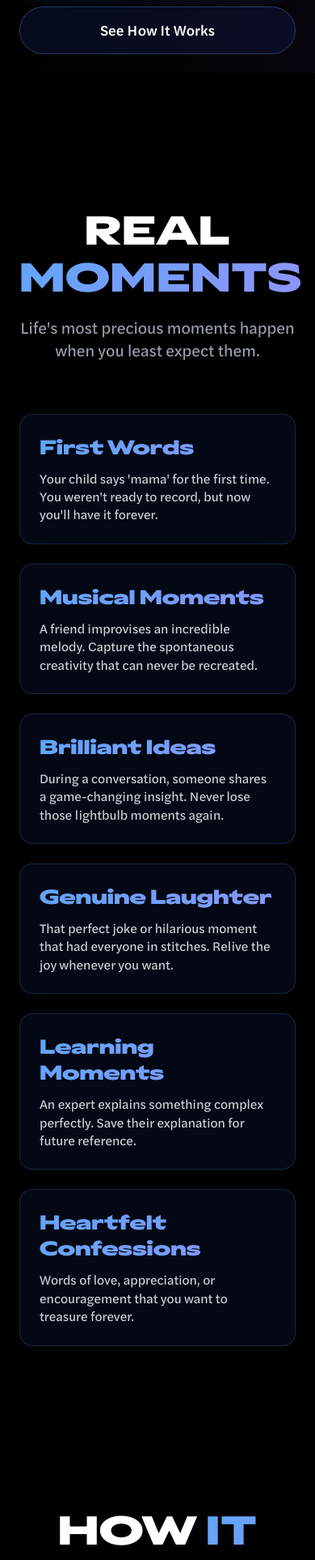
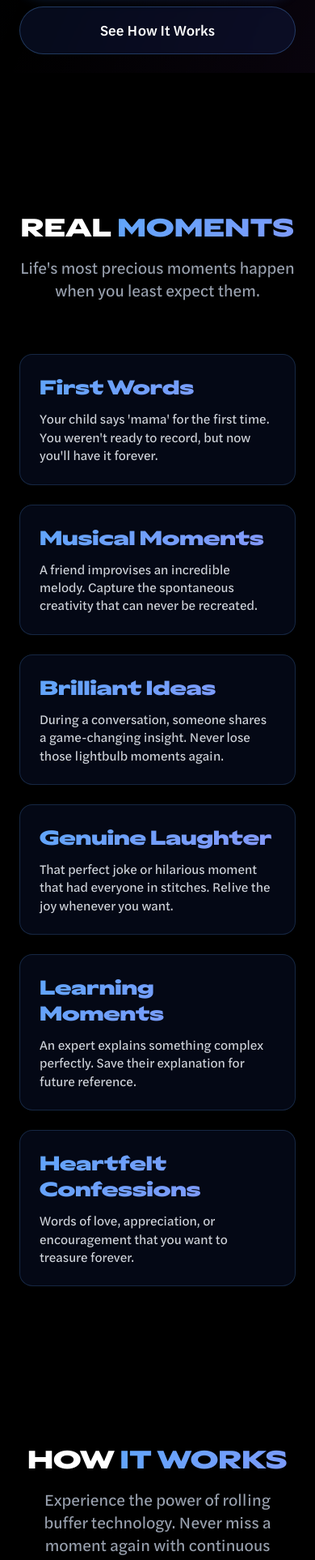
Before and after one commit to Liiift-Studio/save-that-again-backend, a Next.js app: page / in a window 390 px wide. Shown: the part 754-2680 px from the top of the page at 81% size. Built offline with nearby package versions, Linux system fonts and the light colour scheme.

Commit message:
Fix mobile responsive text sizing for section headings
- Add responsive text sizes (text-3xl sm:text-4xl md:text-5xl) to all h2 section headings
- Ensures proper scaling from mobile to desktop screens
- Prevents text overflow and improves readability on small screens

```diff
--- a/app/page.tsx
+++ b/app/page.tsx
@@ -110,7 +110,7 @@ export default function Home() {
 			{/* Use Cases Section */}
 			<section className="relative py-24 px-6 z-10">
 				<div className="max-w-6xl mx-auto">
-					<h2 className="text-5xl font-bold text-center mb-4">
+					<h2 className="text-3xl sm:text-4xl md:text-5xl font-bold text-center mb-4">
 						Real <span className="text-gradient">Moments</span>
 					</h2>
 					<p className="text-xl text-gray-400 text-center mb-16 max-w-2xl mx-auto">
@@ -150,7 +150,7 @@ export default function Home() {
 			<section id="how-it-works" className="relative py-24 px-6 z-10">
 				<div className="max-w-6xl mx-auto">
 					<div className="text-center mb-12">
-						<h2 className="text-5xl font-bold mb-4">
+						<h2 className="text-3xl sm:text-4xl md:text-5xl font-bold mb-4">
 							How <span className="text-gradient">It Works</span>
 						</h2>
 						<p className="text-xl text-gray-400 max-w-3xl mx-auto">
@@ -195,7 +195,7 @@ export default function Home() {
 			{/* Features Grid */}
 			<section className="relative py-24 px-6 z-10">
 				<div className="max-w-6xl mx-auto">
-					<h2 className="text-5xl font-bold text-center mb-4">
+					<h2 className="text-3xl sm:text-4xl md:text-5xl font-bold text-center mb-4">
 						Powerful <span className="text-gradient">Features</span>
 					</h2>
 					<p className="text-xl text-gray-400 text-center mb-16 max-w-2xl mx-auto">
@@ -234,7 +234,7 @@ export default function Home() {
 			{/* Pricing Section */}
 			<section className="relative py-24 px-6 z-10">
 				<div className="max-w-6xl mx-auto">
-					<h2 className="text-5xl font-bold text-center mb-4">
+					<h2 className="text-3xl sm:text-4xl md:text-5xl font-bold text-center mb-4">
 						Simple <span className="text-gradient">Pricing</span>
 					</h2>
 					<p className="text-xl text-gray-400 text-center mb-16 max-w-2xl mx-auto">
@@ -302,7 +302,7 @@ export default function Home() {
 				<section className="relative py-24 px-6 z-10">
 					<div className="max-w-4xl mx-auto">
 						<div className="glass-card-feature p-12 rounded-3xl text-center">
-							<h2 className="text-5xl font-bold mb-6">
+							<h2 className="text-3xl sm:text-4xl md:text-5xl font-bold mb-6">
 								Download for {userDevice === 'ios' ? 'iOS' : 'Android'}
 							</h2>
 							<p className="text-xl text-gray-400 mb-8 max-w-2xl mx-auto">
@@ -324,7 +324,7 @@ export default function Home() {
 			{/* How It Works Timeline */}
 			<section className="relative py-24 px-6 z-10">
 				<div className="max-w-4xl mx-auto">
-					<h2 className="text-5xl font-bold text-center mb-16">
+					<h2 className="text-3xl sm:text-4xl md:text-5xl font-bold text-center mb-16">
 						Simple <span className="text-gradient">Workflow</span>
 					</h2>
 
@@ -357,7 +357,7 @@ export default function Home() {
 			<section className="relative py-24 px-6 z-10">
 				<div className="max-w-4xl mx-auto">
 					<div className="glass-card-feature p-12 rounded-3xl text-center">
-						<h2 className="text-5xl font-bold mb-6">
+						<h2 className="text-3xl sm:text-4xl md:text-5xl font-bold mb-6">
 							Ready to capture every moment?
 						</h2>
 						<p className="text-xl text-gray-400 mb-8 max-w-2xl mx-auto">
```
